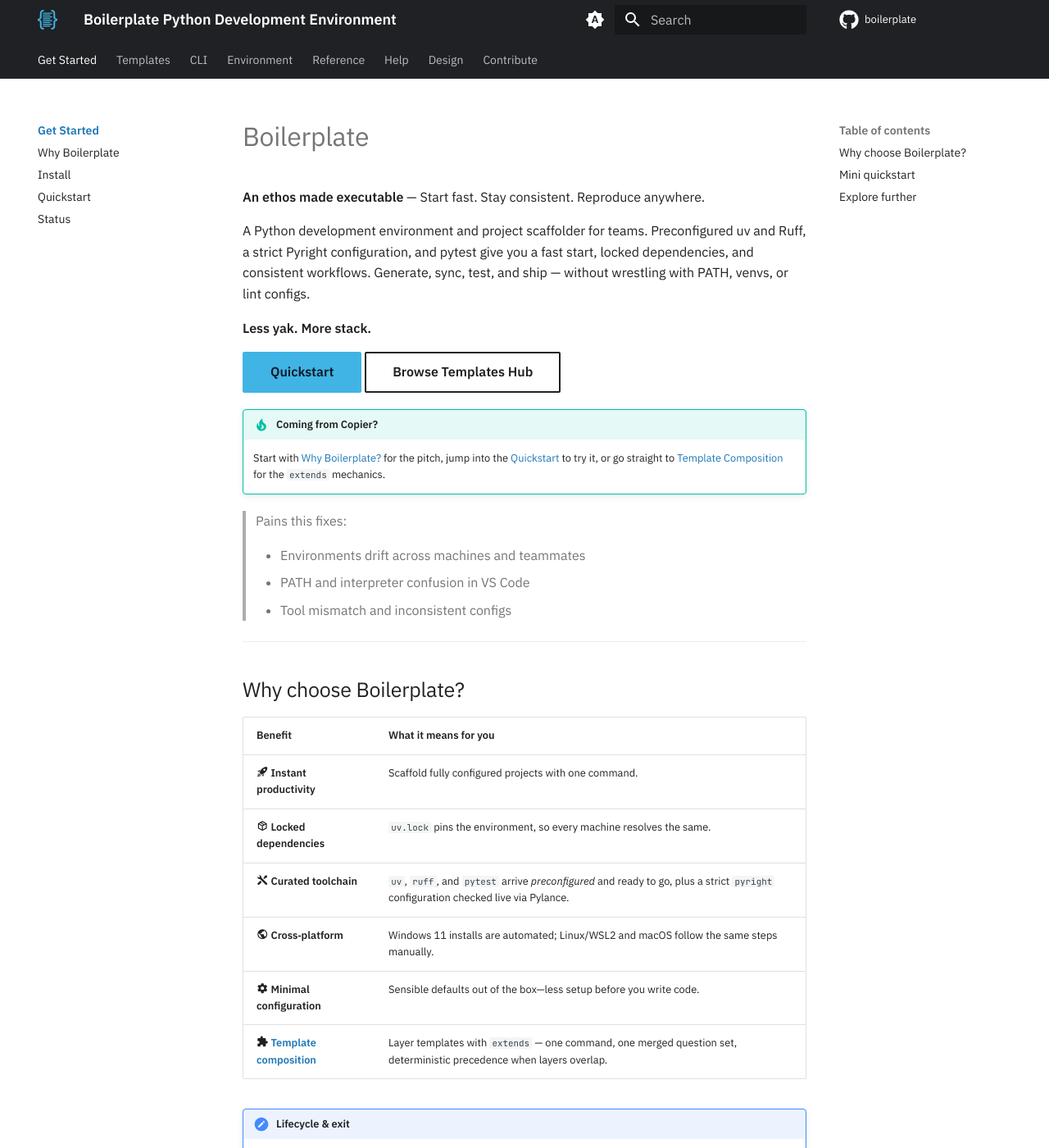
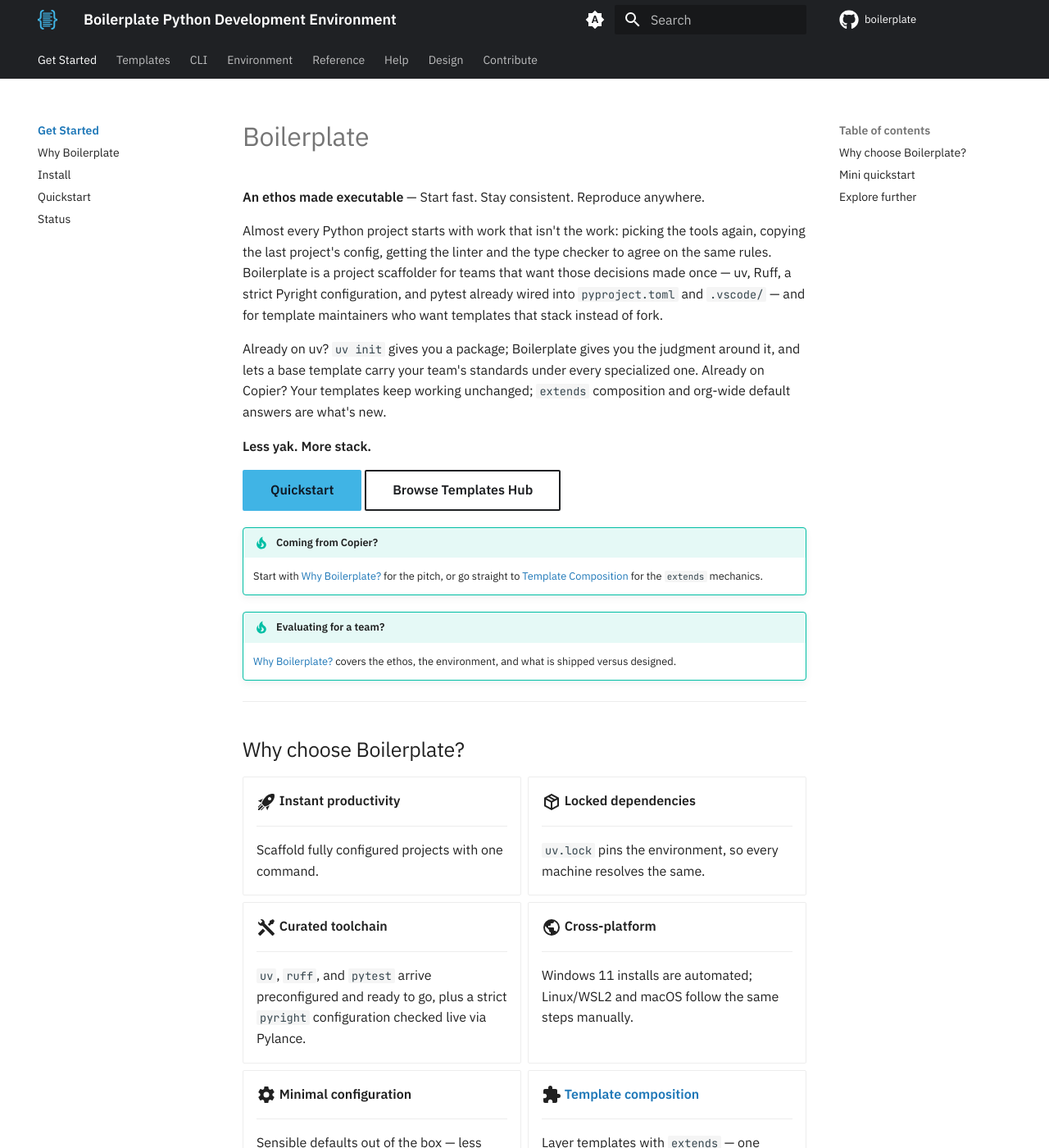
Before and after one commit to TheRealBillSiegler/boilerplate, an MkDocs documentation site: the page built from docs/index.md, in a window 1280 px wide and 1400 px high. Shown: the whole window at 82% size. Built offline with MkDocs 1.6.1 and Material for MkDocs 9.7.7, drawn with Linux system fonts in a browser that asks for light colours; a script that is not in the unit is left out; comment, search, counter and statistics services are not loaded; the version menu is left out; some of the changed text lies outside the part shown.

Commit message:
docs: recompose the home page
Open on the problem Boilerplate solves instead of a feature list, answer
the two readers who arrive with uv or Copier already in hand, and turn
the benefit table and the link list into cards.

Co-Authored-By: Claude Fable 5.1 <noreply@anthropic.com>

```diff
--- a/docs/index.md
+++ b/docs/index.md
@@ -6,33 +6,63 @@ description: An ethos made executable. Scaffold Python projects fast with uv, Ru
 
 **An ethos made executable** — Start fast. Stay consistent. Reproduce anywhere.
 
-A Python development environment and project scaffolder for teams. Preconfigured uv and Ruff, a strict Pyright configuration, and pytest give you a fast start, locked dependencies, and consistent workflows. Generate, sync, test, and ship — without wrestling with PATH, venvs, or lint configs.
+Almost every Python project starts with work that isn't the work: picking the tools again, copying the last project's config, getting the linter and the type checker to agree on the same rules. Boilerplate is a project scaffolder for teams that want those decisions made once — uv, Ruff, a strict Pyright configuration, and pytest already wired into `pyproject.toml` and `.vscode/` — and for template maintainers who want templates that stack instead of fork.
+
+Already on uv? `uv init` gives you a package; Boilerplate gives you the judgment around it, and lets a base template carry your team's standards under every specialized one. Already on Copier? Your templates keep working unchanged; `extends` composition and org-wide default answers are what's new.
 
 **Less yak. More stack.**
 
 [Quickstart](quickstart.md){ .md-button .md-button--primary } [Browse Templates Hub](templates-hub/index.md){ .md-button }
 
 !!! tip "Coming from Copier?"
-    Start with [Why Boilerplate?](why.md) for the pitch, jump into the [Quickstart](quickstart.md) to try it, or go straight to [Template Composition](templates-hub/composition.md) for the `extends` mechanics.
+    Start with [Why Boilerplate?](why.md) for the pitch, or go straight to [Template Composition](templates-hub/composition.md) for the `extends` mechanics.
 
-> Pains this fixes:
->
-> - Environments drift across machines and teammates
-> - PATH and interpreter confusion in VS Code
-> - Tool mismatch and inconsistent configs
+!!! tip "Evaluating for a team?"
+    [Why Boilerplate?](why.md) covers the ethos, the environment, and what is shipped versus designed.
 
 ---
 
 ## Why choose Boilerplate?
 
-| Benefit | What it means for you |
-|---------|-----------------------|
-| :material-rocket-launch: **Instant productivity** | Scaffold fully configured projects with one command. |
-| :material-package-variant-closed: **Locked dependencies** | `uv.lock` pins the environment, so every machine resolves the same. |
-| :material-tools: **Curated toolchain** | `uv`, `ruff`, and `pytest` arrive *preconfigured* and ready to go, plus a strict `pyright` configuration checked live via Pylance. |
-| :material-earth: **Cross‑platform** | Windows 11 installs are automated; Linux/WSL2 and macOS follow the same steps manually. |
-| :material-cog: **Minimal configuration** | Sensible defaults out of the box—less setup before you write code. |
-| :material-puzzle: **[Template composition](templates-hub/composition.md)** | Layer templates with `extends` — one command, one merged question set, deterministic precedence when layers overlap. |
+<div class="grid cards" markdown>
+
+-   :material-rocket-launch:{ .lg .middle } **Instant productivity**
+
+    ---
+
+    Scaffold fully configured projects with one command.
+
+-   :material-package-variant-closed:{ .lg .middle } **Locked dependencies**
+
+    ---
+
+    `uv.lock` pins the environment, so every machine resolves the same.
+
+-   :material-tools:{ .lg .middle } **Curated toolchain**
+
+    ---
+
+    `uv`, `ruff`, and `pytest` arrive preconfigured and ready to go, plus a strict `pyright` configuration checked live via Pylance.
+
+-   :material-earth:{ .lg .middle } **Cross-platform**
+
+    ---
+
+    Windows 11 installs are automated; Linux/WSL2 and macOS follow the same steps manually.
+
+-   :material-cog:{ .lg .middle } **Minimal configuration**
+
+    ---
+
+    Sensible defaults out of the box — less setup before you write code.
+
+-   :material-puzzle:{ .lg .middle } **[Template composition](templates-hub/composition.md)**
+
+    ---
+
+    Layer templates with `extends` — one command, one merged question set, deterministic precedence when layers overlap.
+
+</div>
 
 !!! note "Lifecycle & exit"
     Reproducible lock files are planned for roadmap Phase 1; updating an already-generated project to a newer template version (`boilerplate update`, three-way merge) is planned for Phase 3 and consumes the Phase 1 lock. Both are design-only today. See the [update model design](design/adr-007-update-model.md) for the intended approach, and [Implementation Status](status.md) for the full design-vs-code map.
@@ -56,12 +86,64 @@ Just want the CLI? `uv tool install git+https://github.com/TheRealBillSiegler/bo
 
 ## Explore further
 
-- **[Quickstart](quickstart.md)** — scaffold, install, and run your first project.
-- **[CLI reference](cli.md)** — commands, options, and examples.
-- **[Installation](install.md)** — manual setup for Linux, WSL2, and macOS.
-- **[Templates Hub](templates-hub/index.md)** — explore available templates and where to start.
-- **[VS Code configuration](environment/vscode.md)** — set up the recommended editor experience.
-- **[Toolchain deep dive](environment/index.md)** — see how the tools fit together.
-- **[Developer platform architecture](reference/platform/index.md)** — the platform model and standards.
-- **[Contributing](governance/contributing.md)** — development setup and coding standards; see also the [Security policy](governance/security.md).
-- **[FAQ](faq.md)** and **[Troubleshooting](troubleshooting.md)** — answers to common questions and fixes for common setup issues.
+<div class="grid cards" markdown>
+
+-   :material-flag-checkered:{ .lg .middle } **[Quickstart](quickstart.md)**
+
+    ---
+
+    Scaffold, install, and run your first project.
+
+-   :material-console:{ .lg .middle } **[CLI reference](cli.md)**
+
+    ---
+
+    Commands, options, and examples.
+
+-   :material-download:{ .lg .middle } **[Installation](install.md)**
+
+    ---
+
+    Manual setup for Linux, WSL2, and macOS.
+
+-   :material-view-grid-plus:{ .lg .middle } **[Templates Hub](templates-hub/index.md)**
+
+    ---
+
+    Explore available templates and where to start.
+
+-   :material-microsoft-visual-studio-code:{ .lg .middle } **[VS Code configuration](environment/vscode.md)**
+
+    ---
+
+    Set up the recommended editor experience.
+
+-   :material-toolbox:{ .lg .middle } **[Toolchain deep dive](environment/index.md)**
+
+    ---
+
+    See how the tools fit together.
+
+-   :material-sitemap:{ .lg .middle } **[Developer platform architecture](reference/platform/index.md)**
+
+    ---
+
+    The platform model and standards.
+
+-   :material-account-group:{ .lg .middle } **[Contributing](governance/contributing.md)**
+
+    ---
+
+    Development setup and coding standards; see also the [Security policy](governance/security.md).
+
+-   :material-help-circle:{ .lg .middle } **[FAQ](faq.md) & [Troubleshooting](troubleshooting.md)**
+
+    ---
+
+    Answers to common questions and fixes for common setup issues.
+
+</div>
+
+---
+
+![Strict typing saves lives. Less yak. More stack.](assets/boilerplate_less_yak.svg){ width="280" }
```
